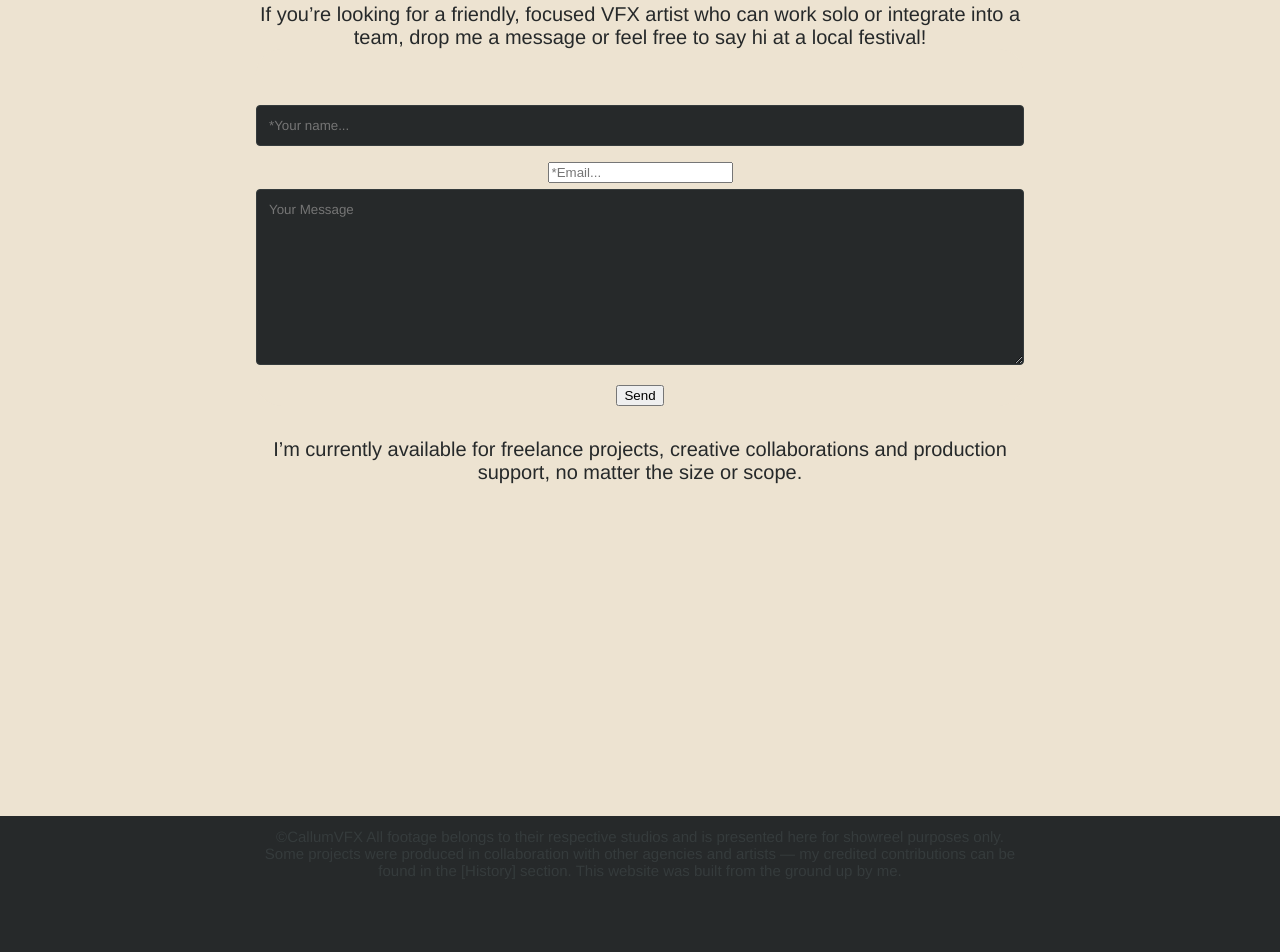
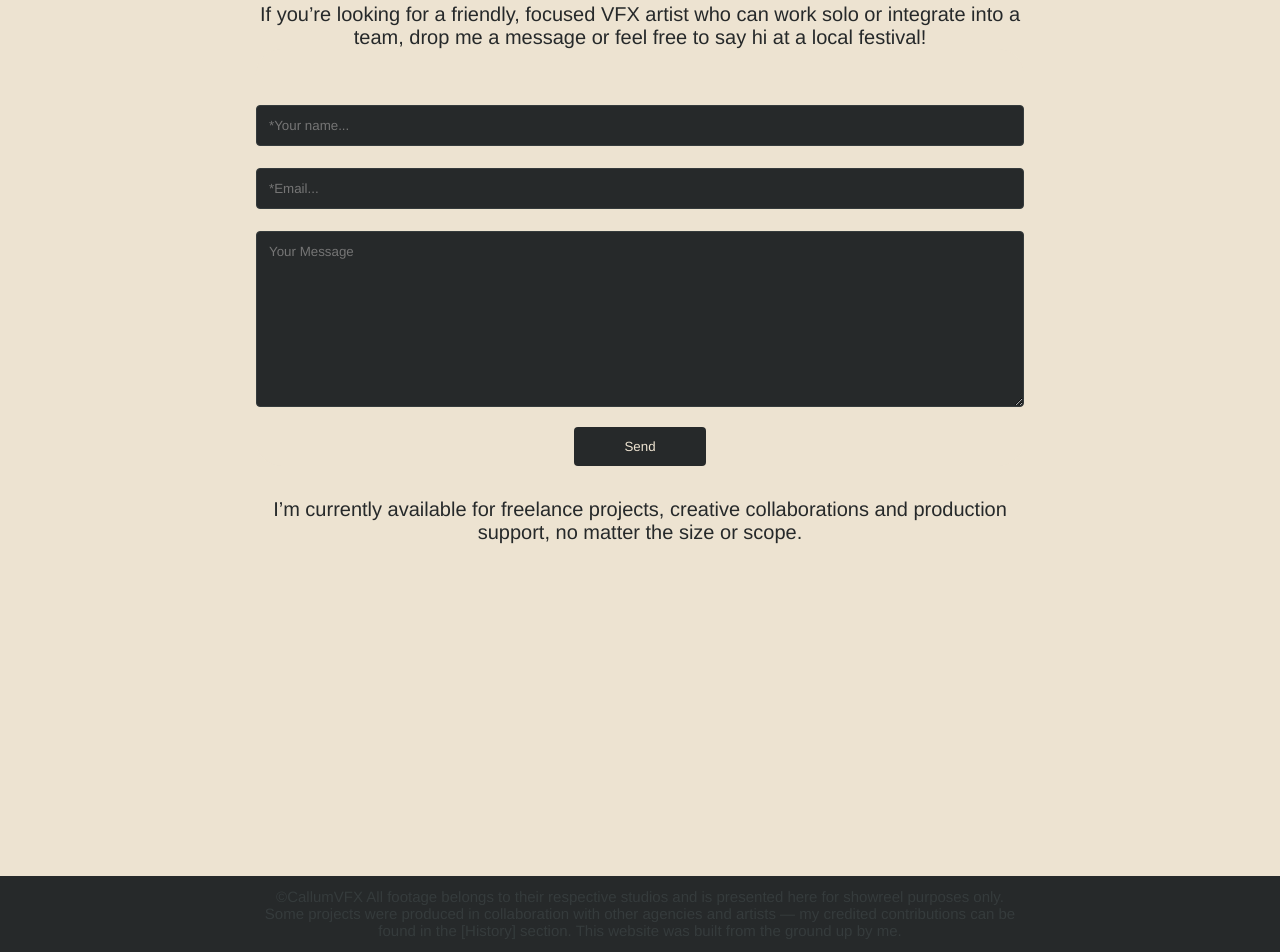
Before and after one commit to CallumVFX/callumvfx, a plain HTML site: page index.html in a window 1280 px wide. Shown: the part 4299-5251 px from the top of the page. Before the commit the page ends 5191 px from the top, so only its background shows below. Drawn offline with Linux system fonts and the light colour scheme.

Commit message:
Update stylesheet.css

```diff
--- a/webfonts/ProximaNova_Black/stylesheet.css
+++ b/webfonts/ProximaNova_Black/stylesheet.css
@@ -75,6 +75,10 @@ label {
 		font-family: Gotham, "Helvetica Neue", Helvetica, Arial, "sans-serif";
 		font-size: 20px;
 
+}
+video {
+  transition: opacity 0.1s ease;
+  object-fit: contain;
 }
 
 /* width */
@@ -438,8 +442,22 @@ background-color: var(--prim-color);
 	font-family: Gotham, "Helvetica Neue", Helvetica, Arial, "sans-serif";
 }
 
+	input[type=email], select, textarea {
+  width: 100%; /* Full width */
+  padding: 12px; /* Some padding */
+  border: 1px solid var(--comp-color);
+  border-radius: 4px; /* Rounded borders */
+  box-sizing: border-box; /* Make sure that padding and width stays in place */
+  margin-top: 6px; /* Add a top margin */
+  margin-bottom: 16px; /* Bottom margin */
+  resize: vertical; /* Allow the user to vertically resize the textarea (not horizontally) */
+background-color: var(--prim-color);
+	color:var(--sec-color);
+	font-family: Gotham, "Helvetica Neue", Helvetica, Arial, "sans-serif";
+}
+
 /* Style the submit button with a specific background color etc */
-input[type=submit] {
+button[type=submit] {
   background-color: var(--prim-color);
   color: var(--sec-color);
   padding: 12px 50px;
@@ -450,7 +468,7 @@ input[type=submit] {
 }
 
 /* When moving the mouse over the submit button, add a darker green color */
-input[type=submit]:hover {
+button[type=submit]:hover {
   background-color: var(--comp-color);
 }
 
```
